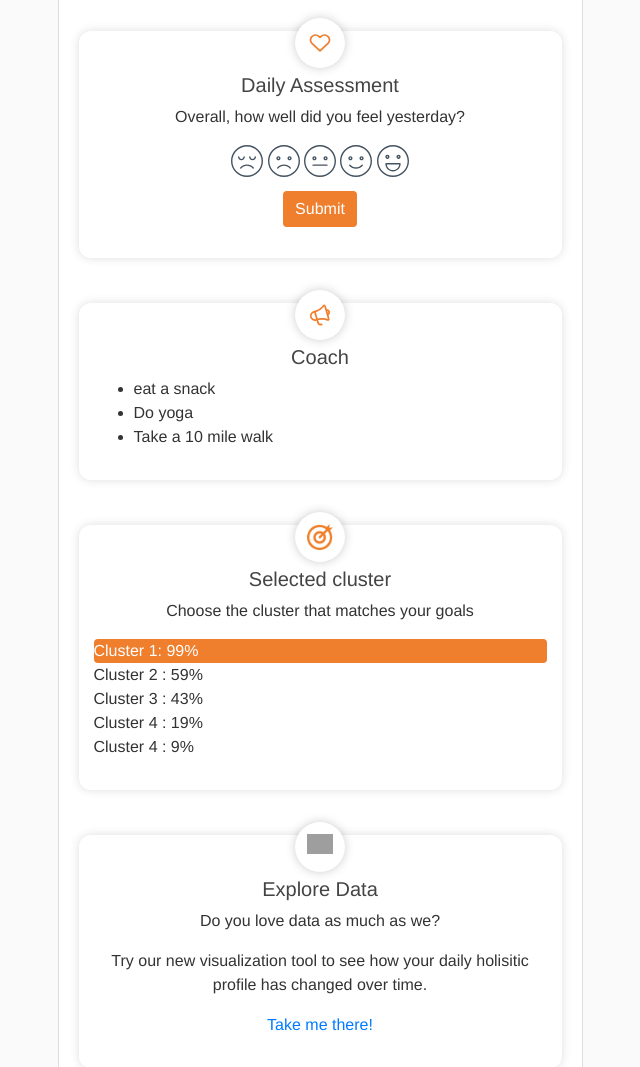
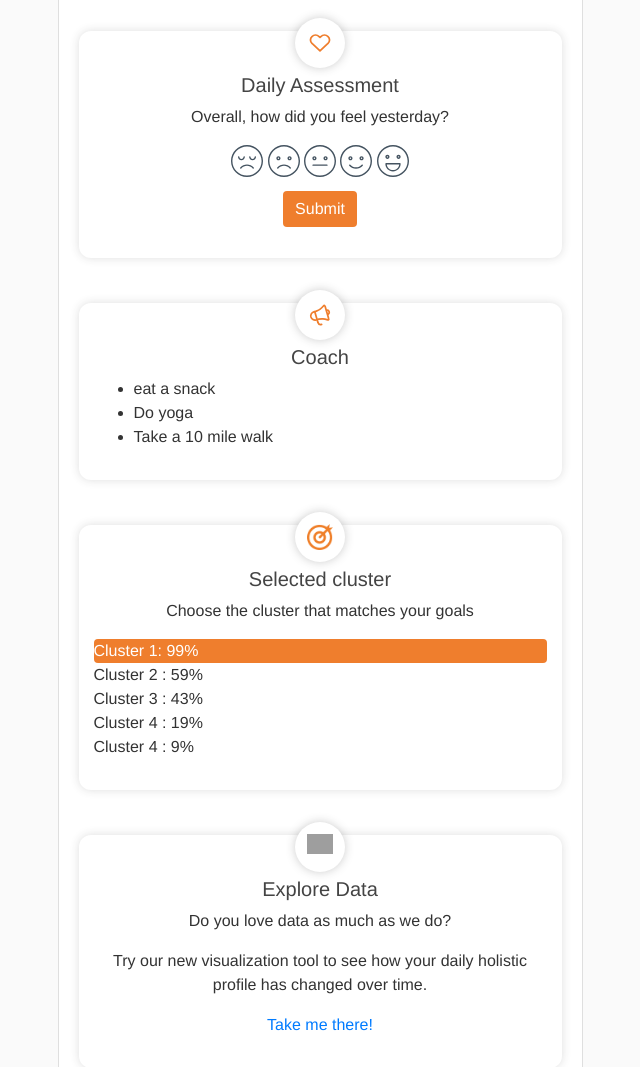
Before and after one commit to Netty2/racefox, a Flask app: page / in a window 1280 px wide. Shown: the part 396-1463 px from the top of the page, without its empty margins (320-960 px from the left). Run offline with Flask 2, Linux system fonts and the light colour scheme; a user stored in the database is signed in; some libraries are stand-ins or nearby versions; grey boxes are pictures that could not be loaded.

Commit message:
Fixed Data Pata's drunk spelling

```diff
--- a/app/templates/home.html
+++ b/app/templates/home.html
@@ -27,7 +27,7 @@
 						<div class="coach" id="daily_assessment">
 							<div class="coach_img"><img src="{{ url_for('static', filename='heart-rate-icon.svg')}}" alt="question"></div>
 							<h5 class="coach-title">Daily Assessment</h5>
-							<p id="question">Overall, how well did you feel yesterday?</p>
+							<p id="question">Overall, how did you feel yesterday?</p>
 							<form action="/report-wellness" id="wellnessform" method="post">
 								<div class="smileys">
 									<label>
@@ -85,8 +85,8 @@
 						<div class="coach">
 							<div class="coach_img"><img src="https://cms.racefox.se/storage/racefox/RUN/icons/fast-results-icon.svg" alt=""></div>
 							<h5 class="coach-title">Explore Data</h5>
-							<p>Do you love data as much as we?</p>
-							<p>Try our new visualization tool to see how your daily holisitic profile has changed over time.</p>
+							<p>Do you love data as much as we do?</p>
+							<p>Try our new visualization tool to see how your daily holistic profile has changed over time.</p>
 							<p><a href={{url_for('nerd_data')}}>Take me there!</a></p>
 						</div>
 					</div>
@@ -125,8 +125,8 @@ $("#wellnessform").submit(function(e) {
 		<div class="coach" style="background-color:white;margin-bottom:50px;">
 			<div class="coach_img"><img src="{{url_for('static', filename='coach-icon.svg')}}" alt=""></div>
 			<h5 class="coach-title">Coach</h5>
-			<p>Welcome to racefox!</p>
-			<p style="text-align:justify;">With racefox, you combine your data streams to get new personalized insights. We help you achieve better health, the holistic way.</p>
+			<p>Welcome to Racefox!</p>
+			<p style="text-align:justify;">With Racefox, you combine your data streams to get new personalized insights. We help you achieve better well-being, the holistic way.</p>
 		</div>
 		<div id="login-button" class="text-center">
   			<a href="{{ url_for('login') }}"><button type="button" class="btn btn-primary btn-lg"><span>Log in</span></button></a>
```
Also changed, not shown: app/templates/userinputpage.html (+5 -3 lines), app/site.db.
